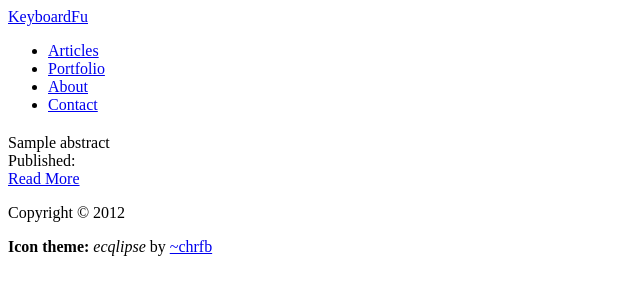
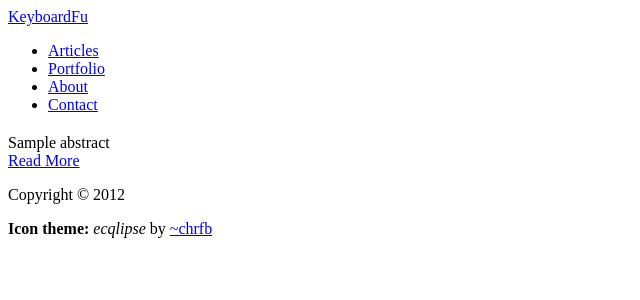
Before and after one commit to jbaikge/keyboardfu, a PHP site: template templates/archive-item.html.php in a window 1280 px wide. Shown: the top 300 px of the page, without its empty margins (0-640 px from the left). Run offline with PHP 8.4, Linux system fonts and the light colour scheme; the template is opened without the code that fills it: most values are stand-ins (such as "Sample title", 1, 10 or a date in 2020); data that the repository does not hold is empty.

Commit message:
Updating the archived item definition a little.

```diff
--- a/templates/archive-item.html.php
+++ b/templates/archive-item.html.php
@@ -1,8 +1,10 @@
 <article>
-	<h2><?php e($article->title); ?></h2>
+	<header>
+		<h2><?php e($article->title); ?></h2>
+		<time><?php echo FString::date($article->published); ?></time>
+	</header>
 	<?php echo $article->abstract; ?>
 	<footer>
-		<time>Published: <?php echo FString::date($article->published); ?></time>
 		<div class="readMore"><a href="/<?php echo $article->url; ?>">Read More</a></div>
 	</footer>
 </article>
```
